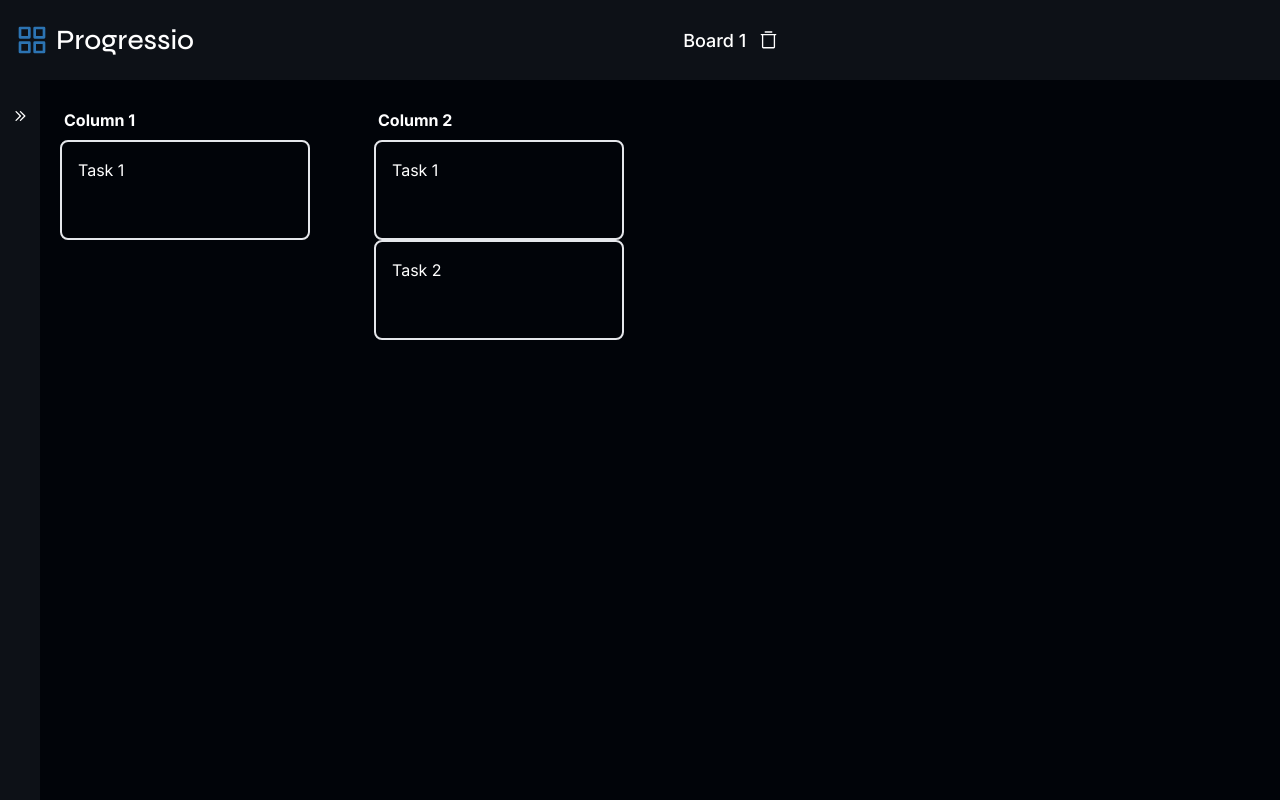
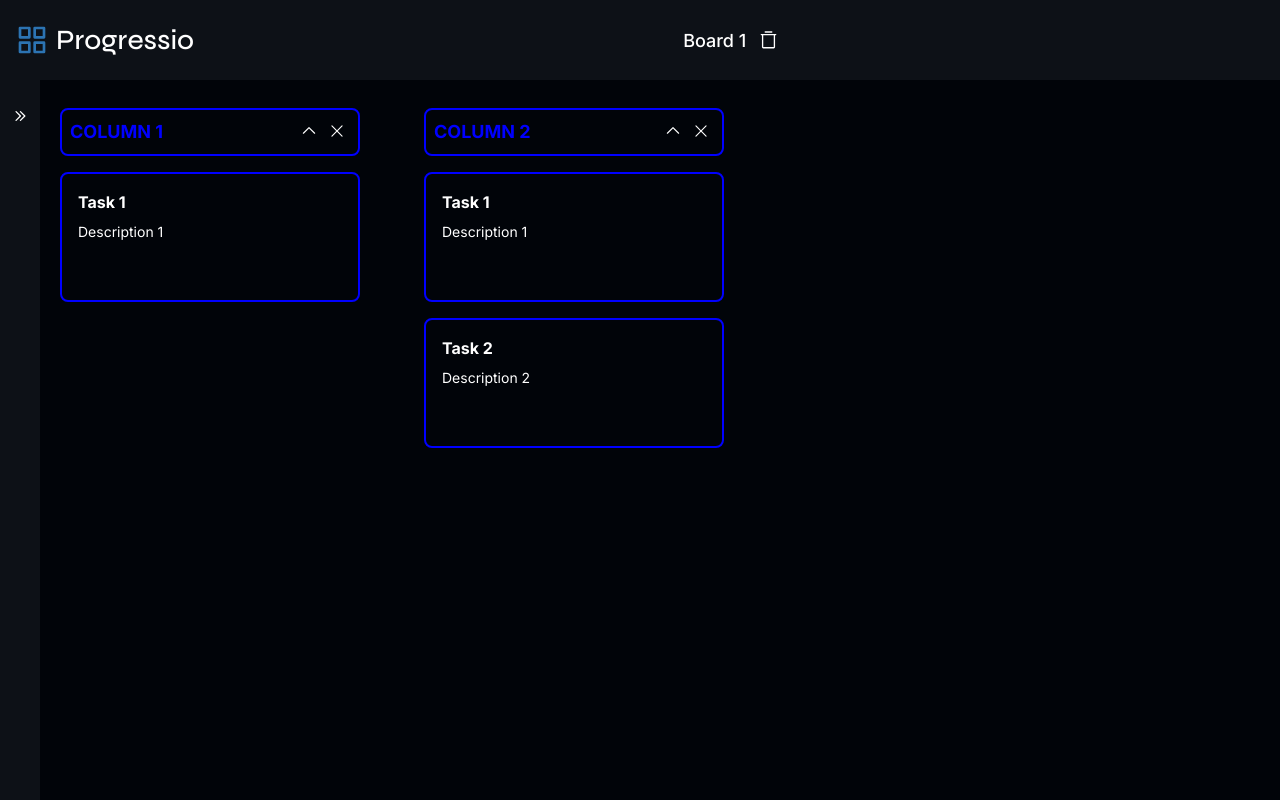
Before and after one commit to matiasgimenezdev/progressio, a React (Vite) app: page / in a window 1280 px wide. Built offline with nearby package versions, Linux system fonts and the light colour scheme.

Commit message:
feat: add column styles & minimize action

```diff
--- a/src/components/Dashboard/DashboardColumn.tsx
+++ b/src/components/Dashboard/DashboardColumn.tsx
@@ -1,5 +1,6 @@
-import { FunctionComponent } from 'react';
+import { FunctionComponent, useState } from 'react';
 import { Column } from '../../types/';
+import { X, CaretDown } from '@phosphor-icons/react';
 
 type DashboardColumnProps = {
 	column: Column;
@@ -8,20 +9,42 @@ type DashboardColumnProps = {
 export const DashboardColumn: FunctionComponent<DashboardColumnProps> = ({
 	column,
 }) => {
-	const { tasks, title, color = 'white' } = column;
+	const [isMinimized, setIsMinimized] = useState<boolean>(false);
+
+	const { tasks, title, color } = column;
 	return (
-		<section className='min-w-[250px]'>
-			<header className='py-2 w-full px-1 font-bold'>
-				<h3>{title}</h3>
+		<section className='min-w-[300px] flex gap-4 flex-col'>
+			<header
+				className={`p-2 w-full border-2 rounded-lg mt-2 relative`}
+				style={{ borderColor: color }}
+			>
+				<button
+					className='absolute right-10 top-3'
+					onClick={() => setIsMinimized(!isMinimized)}
+				>
+					<CaretDown
+						size={18}
+						className={!isMinimized ? 'rotate-180' : 'rotate-0'}
+					/>
+				</button>
+				<h3 style={{ color: color }} className='font-bold text-lg'>
+					{title.toUpperCase()}
+				</h3>
+				<button className='absolute right-3 top-3'>
+					<X size={18} />
+				</button>
 			</header>
-			{tasks.map((task) => {
-				const { id, title } = task;
+			{!isMinimized &&
+				tasks.map((task) => {
+					const { id, title, description } = task;
 					return (
 						<article
-						className={`p-4 border-2 border-${color} min-h-[100px] rounded-lg`}
+							className={`p-4 border-2 min-h-[130px] rounded-lg`}
 							key={id}
+							style={{ borderColor: color }}
 						>
-						{title}
+							<h4 className='font-bold'>{title}</h4>
+							<p className='text-sm py-2'>{description}</p>
 						</article>
 					);
 				})}
```
Lines whose indentation alone changed are shown as unchanged.
